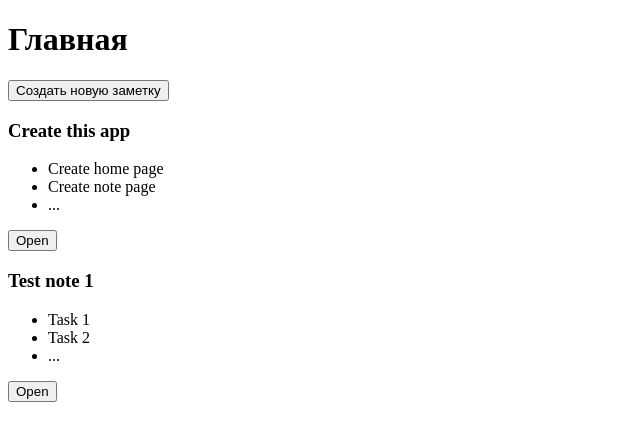
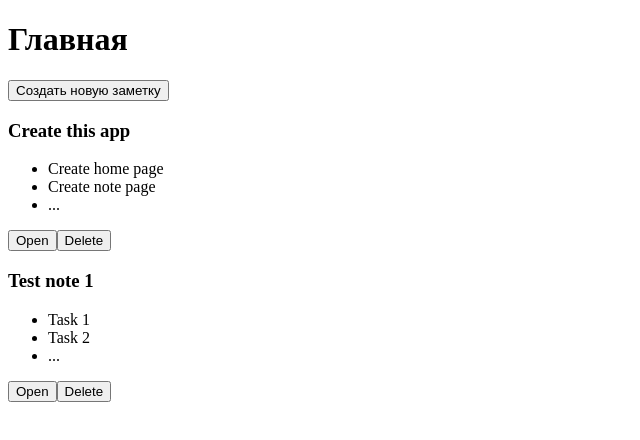
Before and after one commit to psqq/vue-todo-app, a Vue app: page / in a window 1280 px wide. Shown: the top 440 px of the page, without its empty margins (0-640 px from the left). Built offline with nearby package versions, Linux system fonts and the light colour scheme; what vuex-undo-redo would draw is missing.

Commit message:
Home page completed

```diff
--- a/src/components/NotePreview.vue
+++ b/src/components/NotePreview.vue
@@ -9,10 +9,13 @@
       <li v-if="isMore">...</li>
     </ul>
     <button @click="open()">Open</button>
+    <button @click="deleteNote()">Delete</button>
   </div>
 </template>
 
 <script>
+import Vuex from "vuex";
+
 export default {
   name: "NotePreview",
   props: ["note"],
@@ -30,8 +33,16 @@ export default {
     }
   },
   methods: {
+    ...Vuex.mapMutations(["delete"]),
     open() {
       this.$router.push("/note/" + this.note.id);
+    },
+    deleteNote() {
+      const id = this.note.id;
+      const yesNo = confirm("Вы уверены что хотите удалить заметку?");
+      if (yesNo) {
+        this.delete({ id });
+      }
     }
   }
 };
--- a/src/store/index.js
+++ b/src/store/index.js
@@ -50,6 +50,9 @@ export default new Vuex.Store({
     open(state, payload) {
       state.note = cloneDeep(state.notes.find(x => x.id === payload.id));
     },
+    delete(state, payload) {
+      state.notes = state.notes.filter(x => x.id != payload.id);
+    },
   },
   actions: {
   },
```
